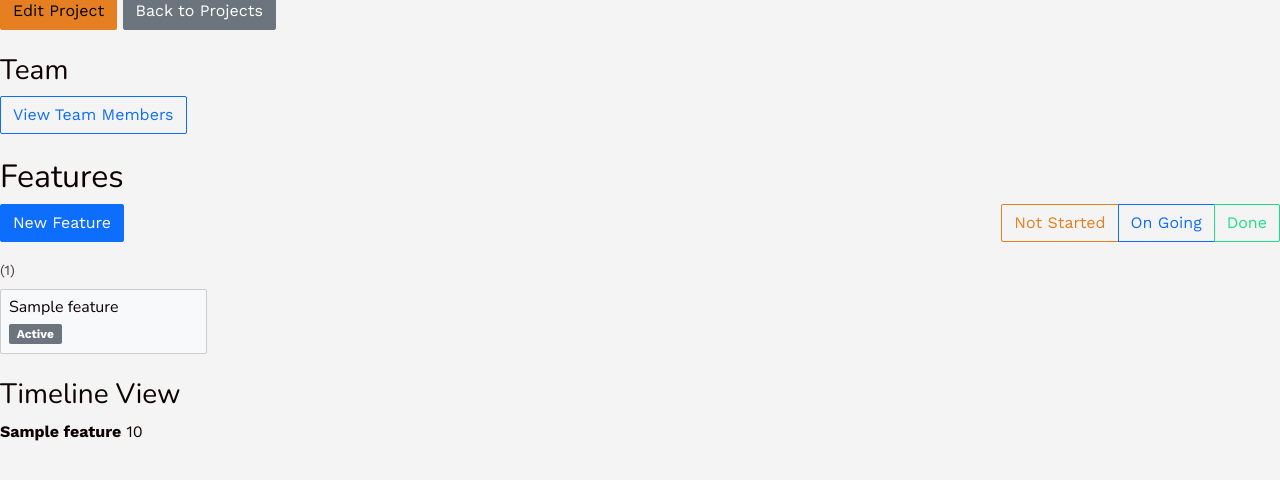
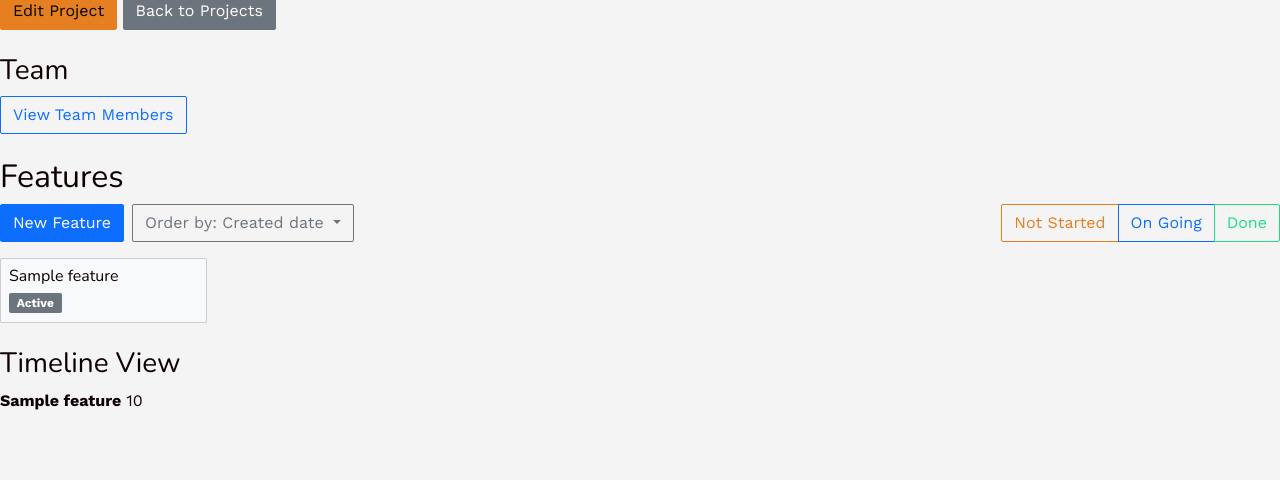
Before and after one commit to martinsetbon/game_project_manager, a Rails app: page /projects/1 in a window 1280 px wide. Shown: the part 282-762 px from the top of the page. Run offline with Rails 7, Linux system fonts and the light colour scheme; a user stored in the database is signed in; tables that the repository leaves empty hold one stand-in row (values such as "Sample post"); style sheets or scripts are compiled from the project's sources; parts of the project's set-up code (start-up, migrations or seed data) failed here and were passed over; some libraries are stand-ins or nearby versions.

Commit message:
first cursor commit

```diff
--- a/app/assets/stylesheets/components/_index.scss
+++ b/app/assets/stylesheets/components/_index.scss
@@ -3,3 +3,4 @@
 @import "avatar";
 @import "form_legend_clear";
 @import "navbar";
+@import "utilities";
--- /dev/null
+++ b/app/assets/stylesheets/components/_utilities.scss
@@ -0,0 +1,8 @@
+.bg-purple {
+  background-color: $purple !important;
+}
+
+// Opacity variants
+.bg-purple.bg-opacity-25 {
+  background-color: rgba($purple, 0.25) !important;
+}
--- a/app/assets/stylesheets/config/_colors.scss
+++ b/app/assets/stylesheets/config/_colors.scss
@@ -8,3 +8,4 @@ $orange: #E67E22;
 $green: #1EDD88;
 $gray: #0E0000;
 $light-gray: #F4F4F4;
+$purple: #6f42c1; // Adding Bootstrap's purple color
--- a/app/controllers/projects_controller.rb
+++ b/app/controllers/projects_controller.rb
@@ -7,7 +7,7 @@ class ProjectsController < ApplicationController
   end
 
   def show
-    @project_features = @project.project_features.order(:created_at)
+    @project_features = @project.project_features.includes(:responsible_assignments, responsible_contributors: :user)
     @contributors = @project.contributors
   end
 
--- a/app/views/projects/show.html.erb
+++ b/app/views/projects/show.html.erb
@@ -13,10 +13,25 @@
 <!-- Features Section -->
 <h2 class="mt-4">Features</h2>
 <div class="d-flex justify-content-between align-items-center mb-3">
-  <div>
+  <div class="d-flex gap-2">
     <%= link_to 'New Feature', new_project_project_feature_path(@project), class: "btn btn-primary" %>
+
+    <!-- Order By Dropdown -->
+    <div class="dropdown">
+      <button class="btn btn-outline-secondary dropdown-toggle" type="button" id="orderByDropdown" data-bs-toggle="dropdown" aria-expanded="false">
+        Order by: <%= params[:order_by]&.humanize || 'Created date' %>
+      </button>
+      <ul class="dropdown-menu" aria-labelledby="orderByDropdown">
+        <%= link_to 'Name', project_path(@project, order_by: 'name', statuses: params[:statuses]), class: "dropdown-item#{' active' if params[:order_by] == 'name'}" %>
+        <%= link_to 'Created date', project_path(@project, order_by: 'created_date', statuses: params[:statuses]), class: "dropdown-item#{' active' if params[:order_by] == 'created_date' || params[:order_by].nil?}" %>
+        <%= link_to 'Status', project_path(@project, order_by: 'status', statuses: params[:statuses]), class: "dropdown-item#{' active' if params[:order_by] == 'status'}" %>
+        <%= link_to 'Responsible', project_path(@project, order_by: 'responsible', statuses: params[:statuses]), class: "dropdown-item#{' active' if params[:order_by] == 'responsible'}" %>
+      </ul>
     </div>
+  </div>
+
   <%= form_tag project_path(@project), method: :get, class: 'ms-3' do %>
+    <%= hidden_field_tag :order_by, params[:order_by] %>
     <div class="btn-group" role="group">
       <% statuses = {
         'not_started' => ['Not Started', 'warning'],
@@ -48,18 +63,21 @@
               else
                 @project.project_features
               end %>
-<% features.order(:status).group_by(&:status).each do |status, grouped_features| %>
-  <div class="mb-4">
-    <% status_label = case status
-                     when 'not_started' then 'Not Started'
-                     when 'work_in_progress' then 'On Going'
-                     when 'job_done' then 'Done'
+
+<% features = case params[:order_by]
+              when 'name'
+                features.order(:name)
+              when 'status'
+                features.order(:status)
+              when 'responsible'
+                features.includes(:responsible_assignments, responsible_contributors: :user)
+                       .order('users.name')
+              else # created_date or default
+                features.order(created_at: :desc)
               end %>
-    <small class="text-muted d-inline-block mb-2">
-      <%= status_label %> (<%= grouped_features.count %>)
-    </small>
+
 <div class="row row-cols-2 row-cols-md-4 row-cols-lg-6 g-2">
-      <% grouped_features.sort_by(&:created_at).reverse_each do |feature| %>
+  <% features.each do |feature| %>
     <% status_class = case feature.status
                      when 'not_started' then 'bg-warning bg-opacity-25'
                      when 'work_in_progress' then 'bg-primary bg-opacity-25'
@@ -80,8 +98,6 @@
     </div>
   <% end %>
 </div>
-  </div>
-<% end %>
 <!-- Timeline Section -->
 <h3 class="mt-4">Timeline View</h3>
 <%= render 'timeline_view', project: @project %>
```
Lines whose indentation alone changed are shown as unchanged.
